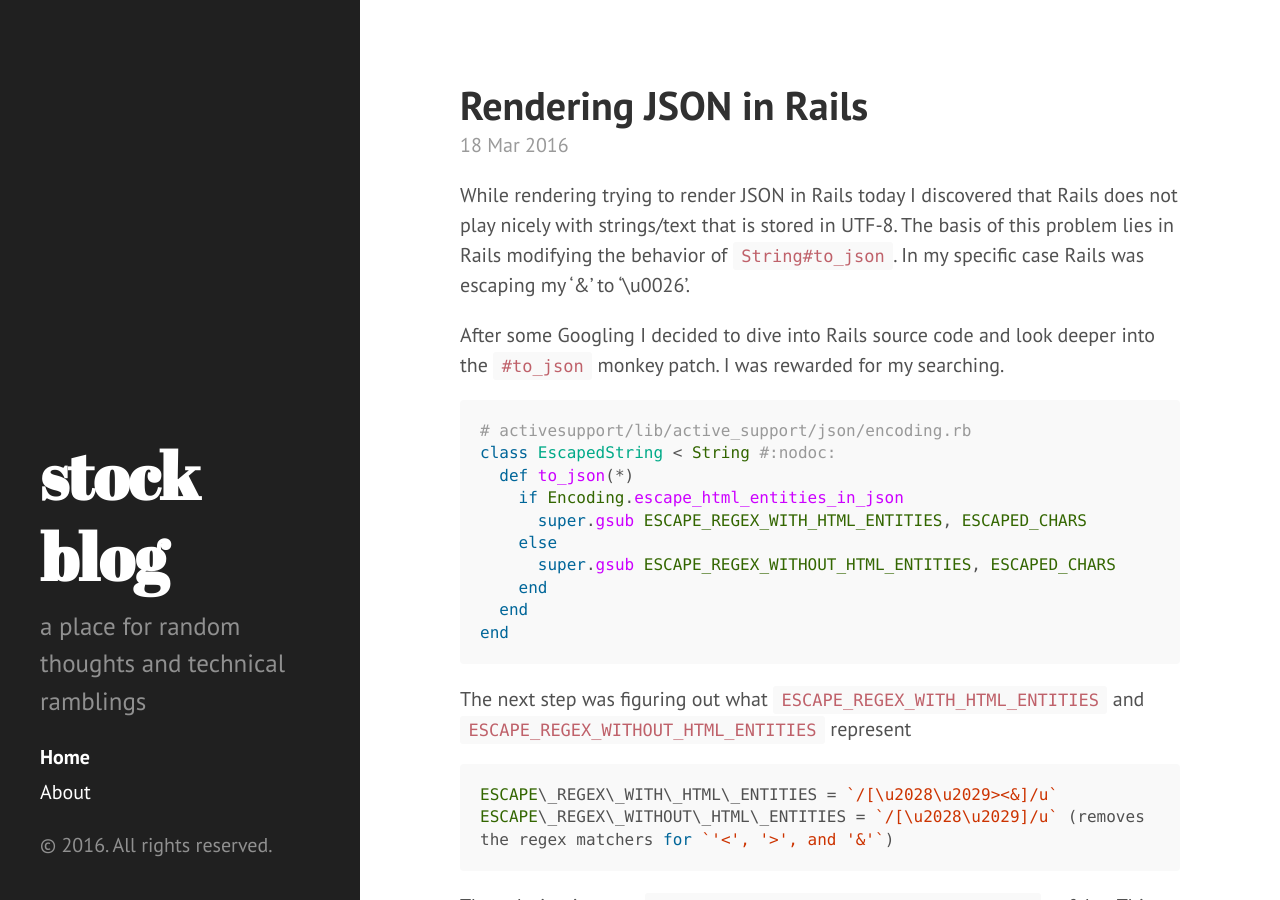
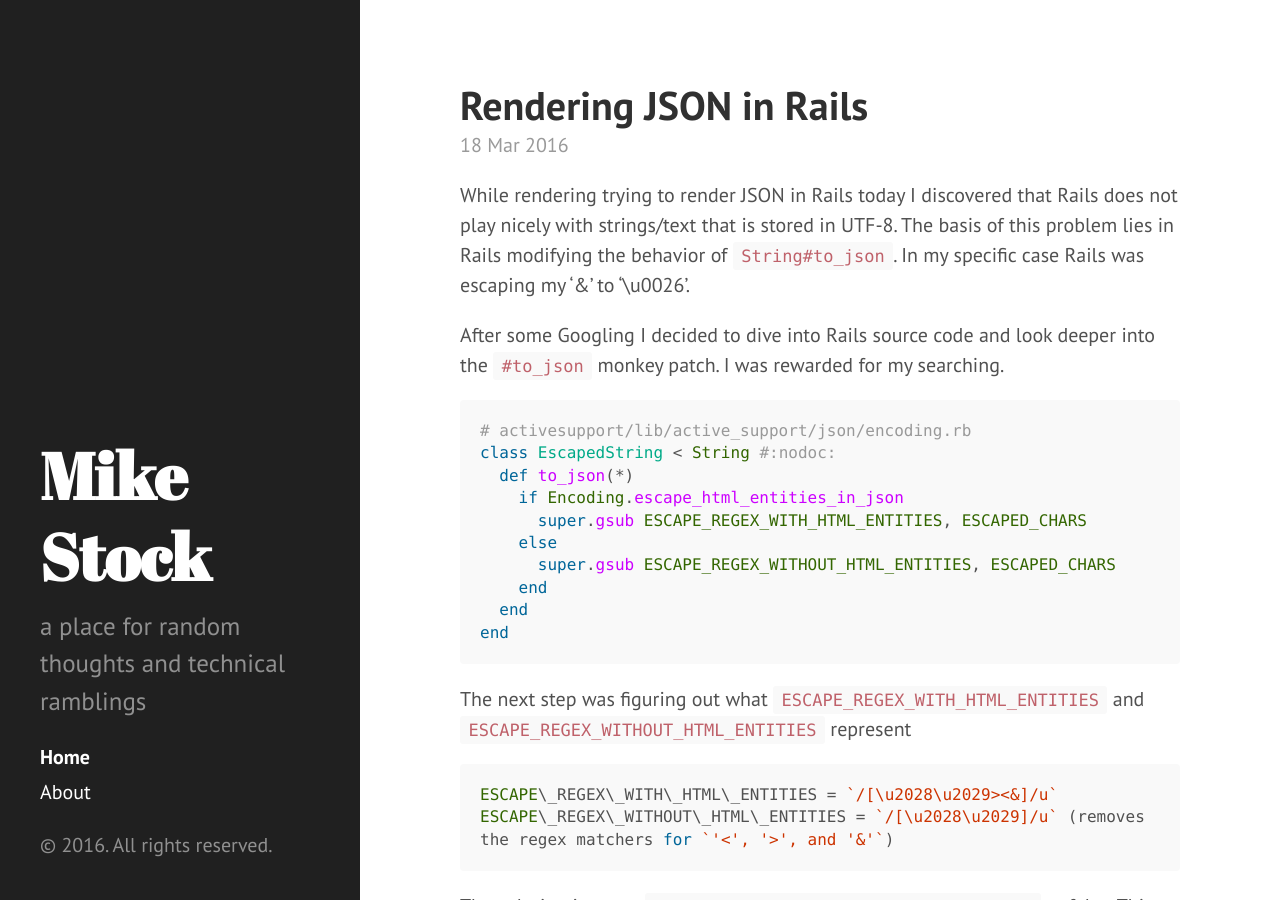
Before and after one commit to mikeastock/mikeastock.github.io, a Jekyll site: the page built from index.html, in a window 1280 px wide and 900 px high. Built offline with Jekyll 4.4.1, drawn with Linux system fonts in a browser that asks for light colours; the list of posts is cut into pages by our own code.

Commit message:
Update title

```diff
--- a/_config.yml
+++ b/_config.yml
@@ -6,7 +6,7 @@ highlighter:      rouge
 permalink:        pretty
 
 # Setup
-title:            stock blog
+title:            'Mike Stock'
 tagline:          'a stock blog'
 description:      'a place for random thoughts and technical ramblings'
 url:              http://mikeastock.com
```
